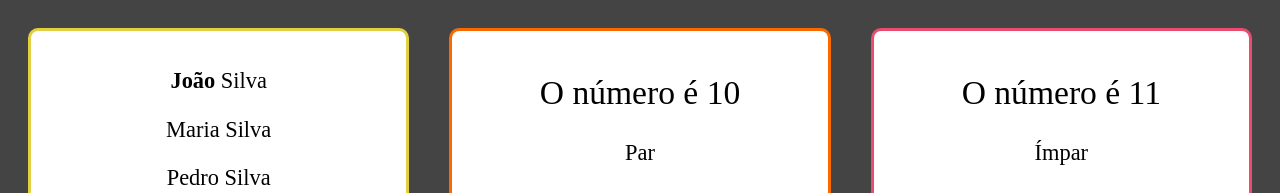
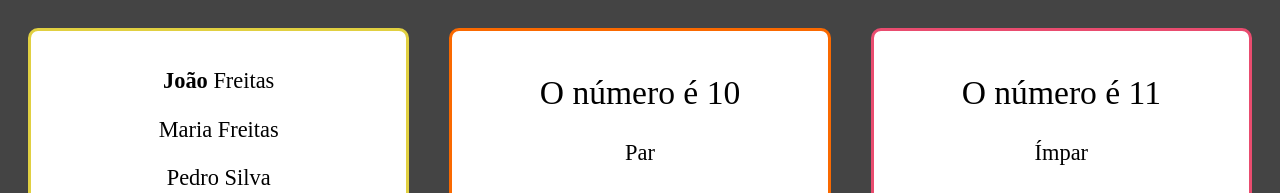
Before and after one commit to felipemjesuss/fundamentos-react, a React (Create React App) app: page / in a window 1280 px wide. Shown: the top 193 px of the page. Built offline with nearby package versions, Linux system fonts and the light colour scheme.

Commit message:
Comunicação direta v2

```diff
--- a/src/App.jsx
+++ b/src/App.jsx
@@ -15,7 +15,7 @@ export default props =>
         <Card
             titulo="#07 - Comunicação Direta"
             color="#E1D041">
-            <Pai />
+            <Pai sobrenome="Freitas" />
         </Card>
         <Card
             titulo="#06 - Condicional v2"
--- a/src/components/comunicacao/direta/Pai.jsx
+++ b/src/components/comunicacao/direta/Pai.jsx
@@ -3,7 +3,7 @@ import Filho from './Filho'
 
 export default props =>
     <div>
-        <Filho sobrenome="Silva"><strong>João</strong></Filho>
-        <Filho sobrenome="Silva">Maria</Filho>
+        <Filho {...props}><strong>João</strong></Filho>
+        <Filho sobrenome={props.sobrenome}>Maria</Filho>
         <Filho sobrenome="Silva">Pedro</Filho>
     </div>
```
